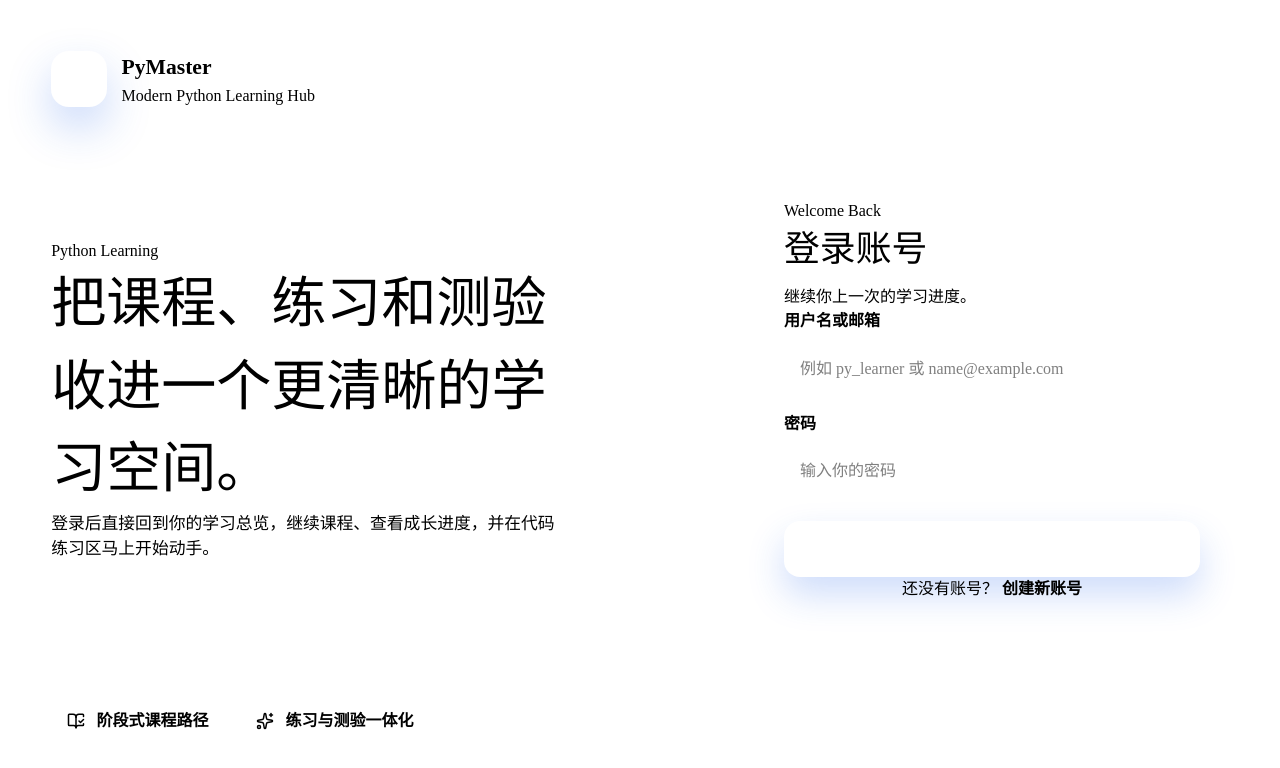
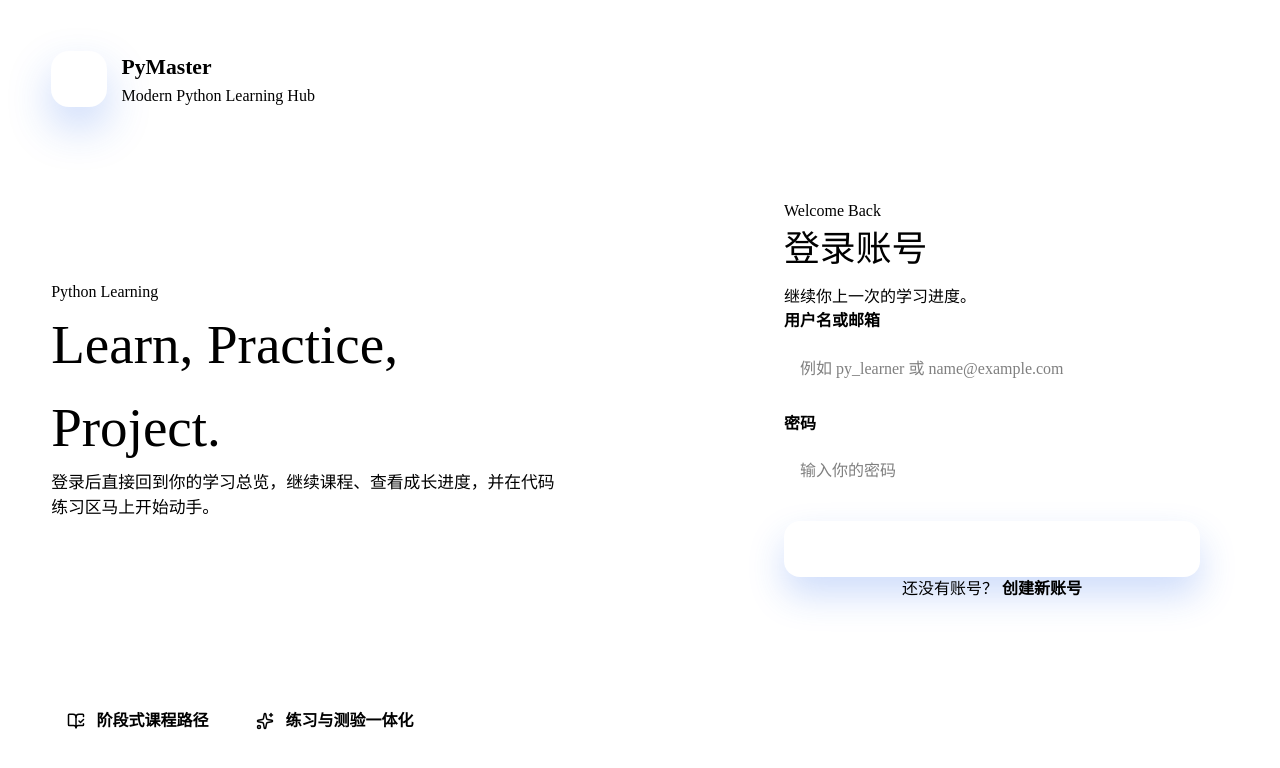
Before and after one commit to caicaivic0322/pythonCourse, a React (Vite) app in the folder frontend/: page /login in a window 1280 px wide. Shown: the top 768 px of the page. Built offline with nearby package versions, Linux system fonts and the light colour scheme; no server answers; the HTML template or start-up script is replaced by a standard one.

Commit message:
fix: polish login copy and dark quiz option text

```diff
--- a/frontend/src/pages/LessonDetail.module.css
+++ b/frontend/src/pages/LessonDetail.module.css
@@ -176,6 +176,7 @@
   border-radius: 1rem;
   border: 1px solid var(--color-border);
   background: var(--color-surface-strong);
+  color: var(--color-text-primary);
   display: flex;
   align-items: center;
   gap: 0.8rem;
@@ -226,6 +227,7 @@
 
 .optionText {
   flex: 1;
+  color: var(--color-text-primary);
 }
 
 .answerBadge {
--- a/frontend/src/pages/Login.jsx
+++ b/frontend/src/pages/Login.jsx
@@ -40,7 +40,7 @@ const Login = () => {
 
         <div className={styles.heroCopy}>
           <span className="eyebrow">Python Learning</span>
-          <h1>把课程、练习和测验收进一个更清晰的学习空间。</h1>
+          <h1>Learn, Practice, Project.</h1>
           <p>
             登录后直接回到你的学习总览，继续课程、查看成长进度，并在代码练习区马上开始动手。
           </p>
```
